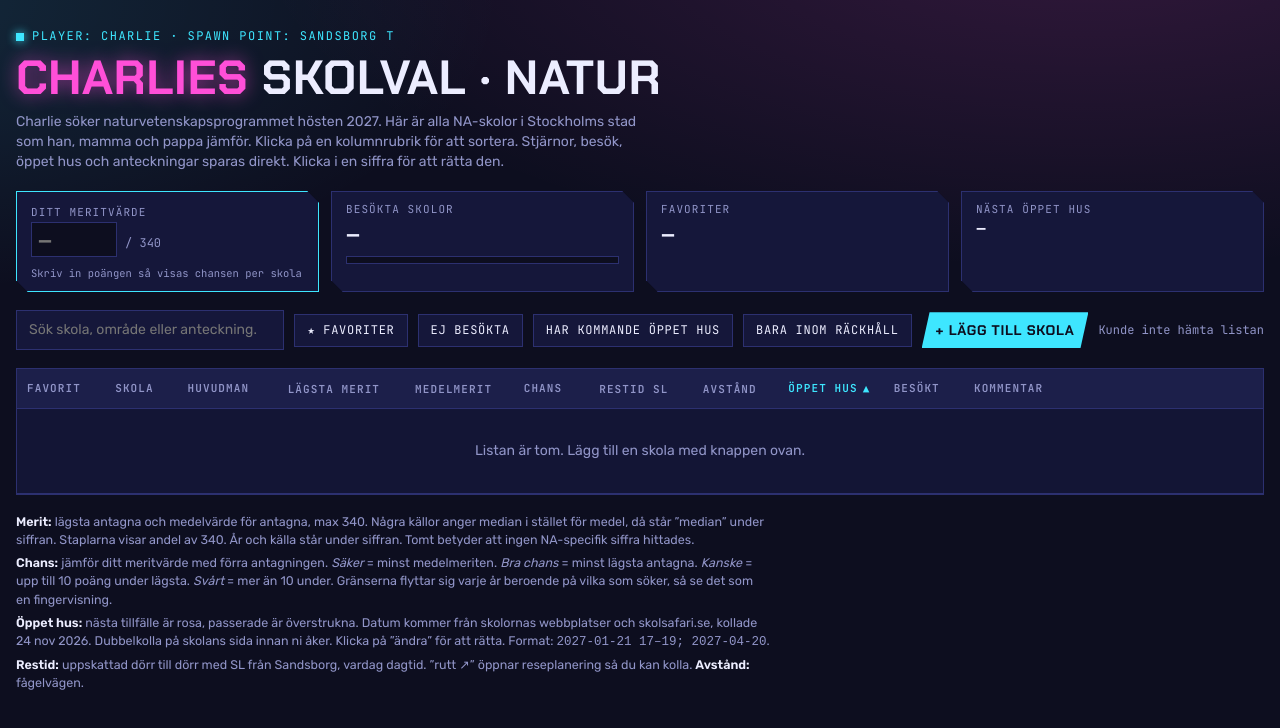
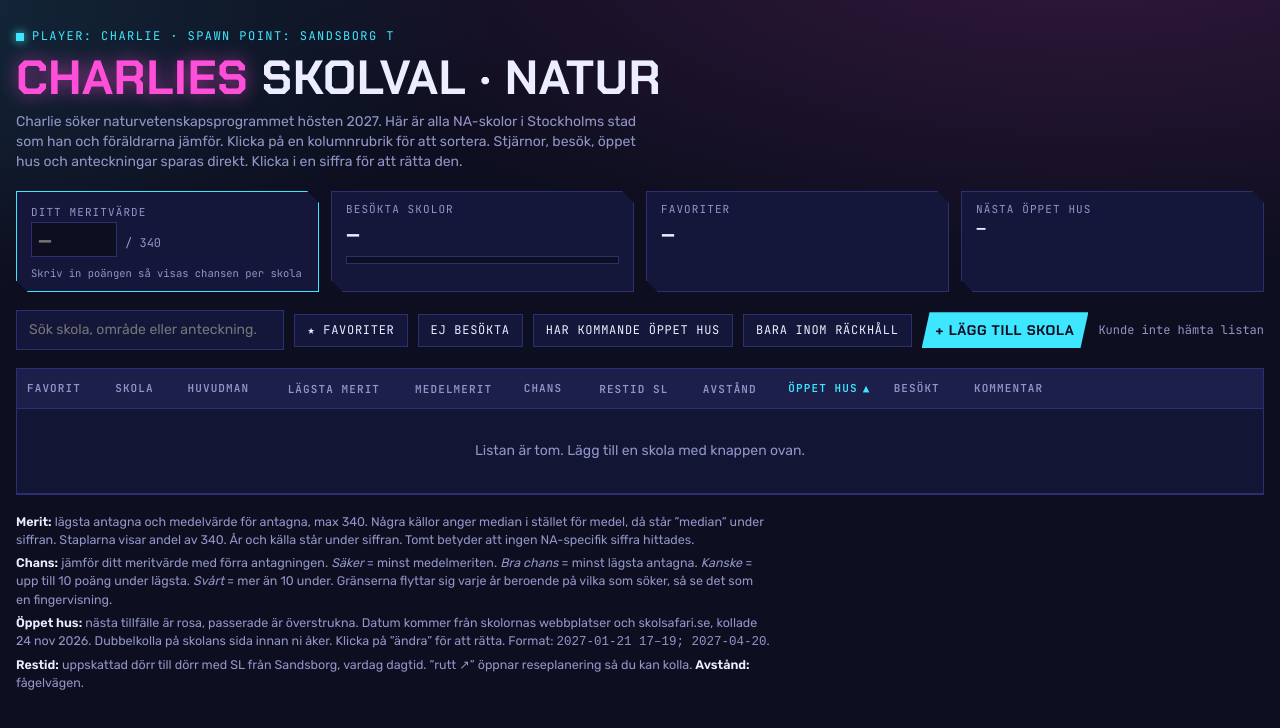
Before and after one commit to mathiasmalmborg82-hub/skolval, a website: page public/index.html in a window 1280 px wide. Drawn offline with Linux system fonts and the light colour scheme; no server answers.

Commit message:
Neutral formulering om föräldrarna i inledningen
Co-Authored-By: Claude Opus 5.5 <noreply@anthropic.com>
Claude-Session: https://claude.ai/code/session_016W6dRgxJCCdVe3W8QVaSGt

```diff
--- a/public/index.html
+++ b/public/index.html
@@ -161,7 +161,7 @@ body { margin: 0; }
   <header>
     <div class="eyebrow"><span class="blink"></span>Player: Charlie · Spawn point: Sandsborg T</div>
     <h1><span class="hl">Charlies</span> skolval · Natur</h1>
-    <p class="lede">Charlie söker naturvetenskapsprogrammet hösten 2027. Här är alla NA-skolor i Stockholms stad som han, mamma och pappa jämför. Klicka på en kolumnrubrik för att sortera. Stjärnor, besök, öppet hus och anteckningar sparas direkt. Klicka i en siffra för att rätta den.</p>
+    <p class="lede">Charlie söker naturvetenskapsprogrammet hösten 2027. Här är alla NA-skolor i Stockholms stad som han och föräldrarna jämför. Klicka på en kolumnrubrik för att sortera. Stjärnor, besök, öppet hus och anteckningar sparas direkt. Klicka i en siffra för att rätta den.</p>
   </header>
 
   <div class="login" id="login" hidden>
```
